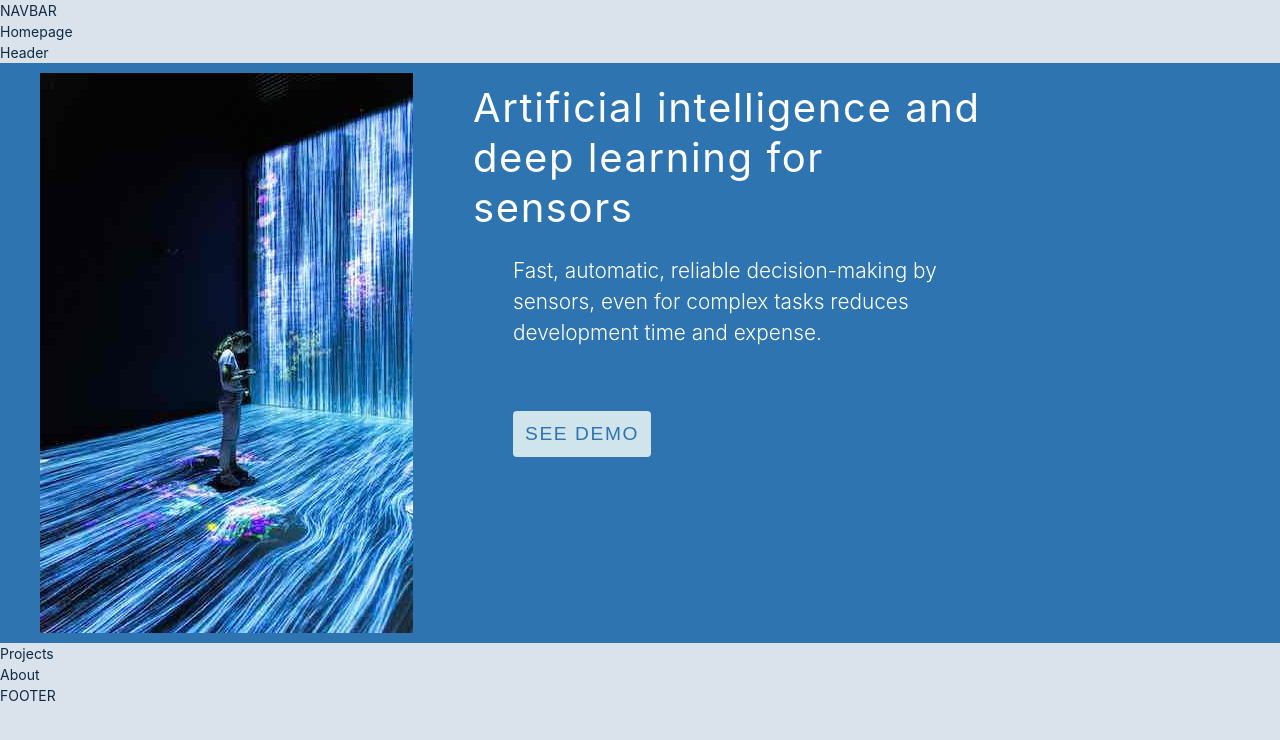
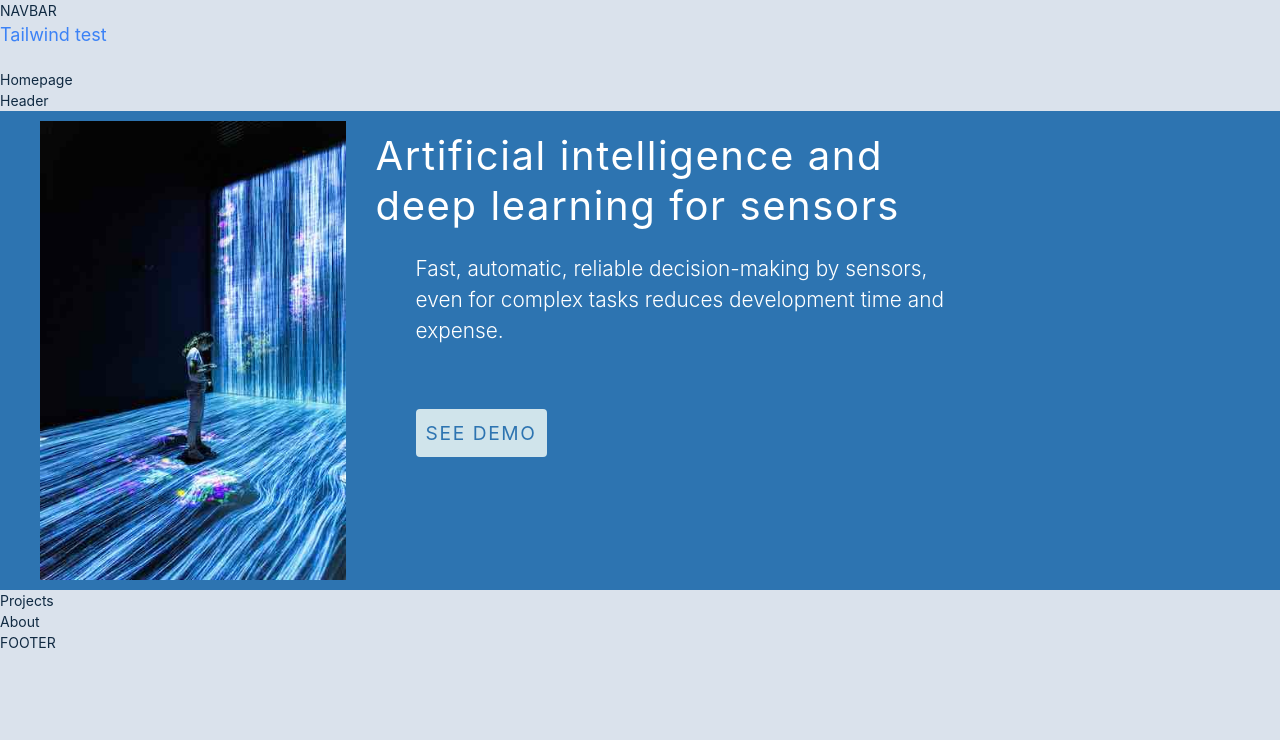
Before and after one commit to HungryOctopus/think-tank-website, a React (Create React App) app in the folder client/: page / in a window 1280 px wide. Shown: the top 740 px of the page. Built offline with nearby package versions, Linux system fonts and the light colour scheme.

Commit message:
added tailwind

```diff
--- a/client/src/App.js
+++ b/client/src/App.js
@@ -1,17 +1,26 @@
-import React from 'react';
+import React, { useEffect } from 'react';
 import Navbar from './components/Navbar';
 import Homepage from './Homepage';
-import Projects from './components/Projects';
-import About from './components/About';
 import { BrowserRouter as Router, Routes, Route } from 'react-router-dom';
 import './index.css';
 import Footer from './components/Footer';
 
 function App() {
+  // //const [offsetY, setoffsetY] = useState(0); // const of the length of the page
+
+  // const handleScroll = () => setoffsetY(window.pageYOffset);
+
+  // useEffect(() => {
+  //   window.addEventListener('scroll', handleScroll);
+
+  //   return () => window.removeEventListener('scroll', handleScroll);
+  // }, []);
+
   return (
     <>
       <Router>
         <Navbar />
+        <p className="text-blue-500 text-lg"> Tailwind test </p>
         <Homepage />
         {/* <Routes>
           <Route path="/" exact component={Homepage} />
--- a/client/src/components/Focus.jsx
+++ b/client/src/components/Focus.jsx
@@ -4,7 +4,7 @@ function Focus() {
   return (
     <>
       <div className="focus">
-        <div>
+        <div data-aos="flip-up">
           <img src={focus} alt="focus-waterfall" />
         </div>
         <div className="focus-right">
--- a/client/src/index.css
+++ b/client/src/index.css
@@ -1,3 +1,7 @@
+@tailwind base;
+@tailwind components;
+@tailwind utilities;
+
 body {
   margin: 0;
   font-family: -apple-system, BlinkMacSystemFont, 'Segoe UI', 'Roboto', 'Oxygen',
--- a/client/tailwind.config.js
+++ b/client/tailwind.config.js
@@ -1,5 +1,5 @@
 module.exports = {
-  content: ['./src/**/*.{js, jsx, ts, tsx}'],
+  content: ['./src/**/*.{js,jsx,ts,tsx}'],
   theme: {
     extend: {}
   },
```
